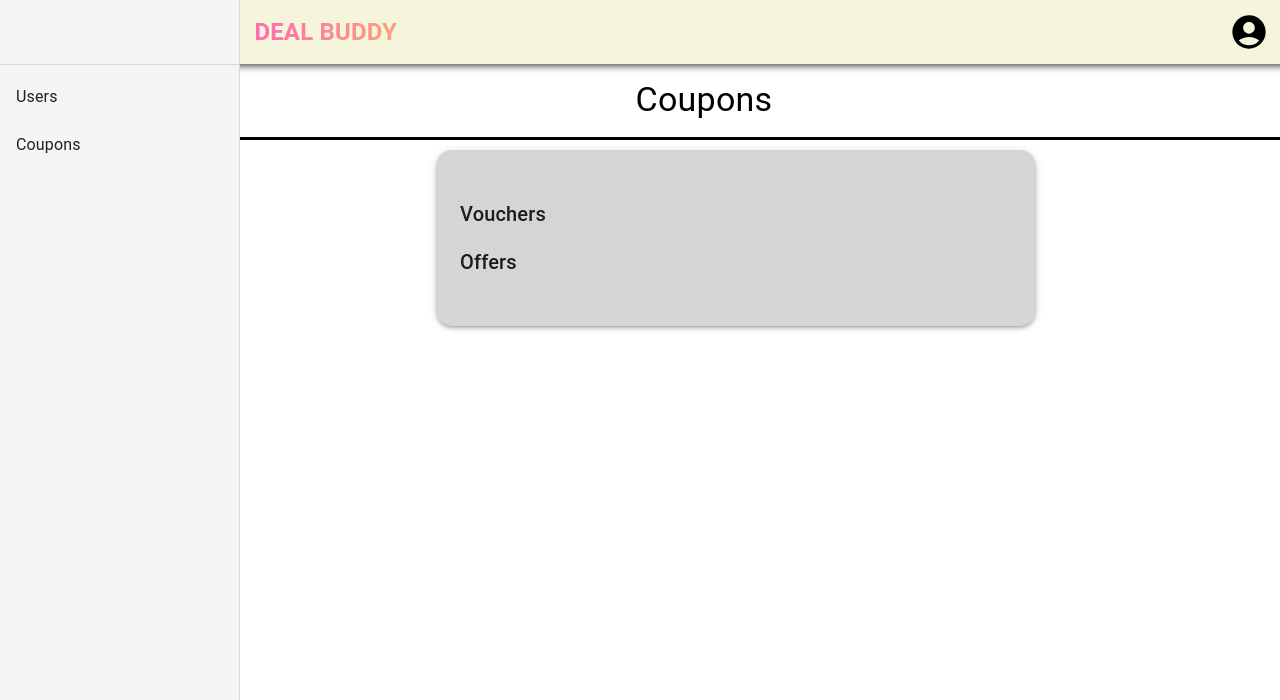
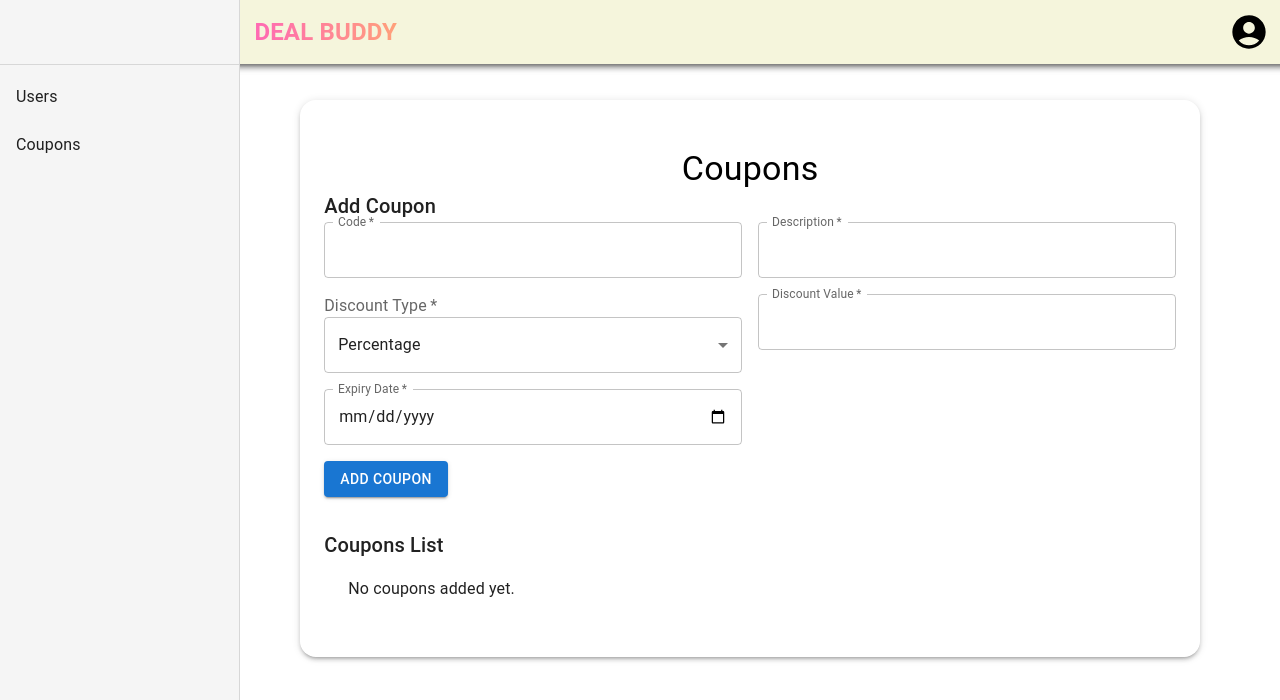
Before and after one commit to pashyaa/deal-buddy, a React (Create React App) app in the folder frontend/: page /dashboard/coupons in a window 1280 px wide. Shown: the top 700 px of the page. Built offline with nearby package versions, Linux system fonts and the light colour scheme; sample sign-in values are in the browser's storage; the HTML template or start-up script is replaced by a standard one.

Commit message:
coupons page, profile snack bar and page alignment

```diff
--- a/frontend/src/dashboard/Coupons.tsx
+++ b/frontend/src/dashboard/Coupons.tsx
@@ -1,33 +1,151 @@
-import React from 'react';
-import { Grid, Button, Typography, Table, TableHead, TableRow, TableCell, TableBody, TextField, FormControl, FormLabel, Container, Box, Tabs, Tab } from '@mui/material';
+import React, { useState, ChangeEvent } from 'react';
+import { Grid, Button, Typography, Container, Box, TextField, FormControl, FormLabel, Select, MenuItem, SelectChangeEvent } from '@mui/material';
+
+interface Coupon {
+  code: string;
+  description: string;
+  discountType: 'Percentage' | 'Flat';
+  discountValue: string;
+  expiryDate: string;
+  status: string;
+}
+
 const Coupons = () => {
+  const [coupons, setCoupons] = useState<Coupon[]>([]);
+  const [couponData, setCouponData] = useState<Omit<Coupon, 'status'>>({
+    code: '',
+    description: '',
+    discountType: 'Percentage',
+    discountValue: '',
+    expiryDate: ''
+  });
+
+
+  const handleInputChange = (e: ChangeEvent<HTMLInputElement>) => {
+    const { name, value } = e.target;
+    setCouponData({ ...couponData, [name]: value });
+  };
+
+
+  const handleSelectChange = (e: SelectChangeEvent<string>) => {
+    const { name, value } = e.target;
+    setCouponData({ ...couponData, [name]: value });
+  };
+
+  const handleAddCoupon = () => {
+    setCoupons([...coupons, { ...couponData, status: 'Active' }]);
+    setCouponData({ code: '', description: '', discountType: 'Percentage', discountValue: '', expiryDate: '' });
+  };
+
   return (
     <Box sx={{ width: '100%', minHeight: '100vh', display: 'flex', flexDirection: 'column' }}>
-    <Box sx={{ position: 'fixed', top: 60, left: '5%', right: 0, width: '100%', display: 'flex', justifyContent: 'center', alignItems: 'center', backgroundColor: '#FFFFFF', color: 'white', py: 2 , border: ' solid #000000'}}>
-      <Typography variant="h4" sx={{ flex: 1, textAlign: 'center',color: '#000000' }}>Coupons</Typography>
-      </Box>
-      <Container maxWidth="sm" sx={{
-       position: 'fixed', top: 150, right: 0, left: '15%', width: '100%', pt: 6, pb: 6, zIndex: 1,
+      <Container
+        maxWidth="md"
+        sx={{
+          position: 'fixed',
+          top: 100,
+          right: 10,
+          left: '18%',
+          width: '100%',
+          pt: 6,
+          pb: 6,
+          zIndex: 1,
           boxShadow: 3,
           borderRadius: 4,
-       backgroundColor: '#D5D5D5',
-       flex: 'none',
-       maxHeight: 560
-      }}>
+          flex: 'full',
+          maxHeight: 590
+        }}
+      >
+        <Box sx={{ display: 'flex', justifyContent: 'center' }}>
+          <Typography variant="h4" sx={{ textAlign: 'center', color: '#000000' }}>Coupons</Typography>
+        </Box>
+        <Typography variant="h6">Add Coupon</Typography>
         <Grid container spacing={2}>
-    <Grid item xs={12}>
-      <Typography variant="h6">Vouchers</Typography>
-
+          <Grid item xs={6}>
+            <TextField
+              label="Code"
+              name="code"
+              value={couponData.code}
+              onChange={handleInputChange}
+              fullWidth
+              InputLabelProps={{ shrink: true }}
+              required
+            />
+          </Grid>
+          <Grid item xs={6}>
+            <TextField
+              label="Description"
+              name="description"
+              value={couponData.description}
+              onChange={handleInputChange}
+              fullWidth
+              InputLabelProps={{ shrink: true }}
+              required
+            />
+          </Grid>
+          <Grid item xs={6}>
+            <FormControl fullWidth required>
+              <FormLabel>Discount Type</FormLabel>
+              <Select
+                name="discountType"
+                value={couponData.discountType}
+                onChange={handleSelectChange}
+              >
+                <MenuItem value="Percentage">Percentage</MenuItem>
+                <MenuItem value="Flat">Flat</MenuItem>
+              </Select>
+            </FormControl>
+          </Grid>
+          <Grid item xs={6}>
+            <TextField
+              label="Discount Value"
+              name="discountValue"
+              type="number"
+              value={couponData.discountValue}
+              onChange={handleInputChange}
+              fullWidth
+              InputLabelProps={{ shrink: true }}
+              required
+            />
+          </Grid>
+          <Grid item xs={6}>
+            <TextField
+              label="Expiry Date"
+              name="expiryDate"
+              type="date"
+              value={couponData.expiryDate}
+              onChange={handleInputChange}
+              fullWidth
+              InputLabelProps={{ shrink: true }}
+              required
+            />
           </Grid>
           <Grid item xs={12}>
-      <Typography variant="h6">Offers</Typography>
-
+            <Button variant="contained" color="primary" onClick={handleAddCoupon}>
+              Add Coupon
+            </Button>
           </Grid>
         </Grid>
 
+        <Typography variant="h6" sx={{ mt: 4 }}>Coupons List</Typography>
+        <Container sx={{ maxHeight: 100, overflowY: 'auto', mt: 1, p: 1 }}>
+  {coupons.length > 0 ? (
+    coupons.map((coupon, index) => (
+      <Container key={index} sx={{ border: '1px solid #000', p: 1, mt: 1}}>
+        <Typography variant="body1">Code: {coupon.code}</Typography>
+        <Typography variant="body1">Description: {coupon.description}</Typography>
+        <Typography variant="body1">Discount Type: {coupon.discountType}</Typography>
+        <Typography variant="body1">Discount Value: {coupon.discountValue}</Typography>
+        <Typography variant="body1">Expiry Date: {coupon.expiryDate}</Typography>
+        <Typography variant="body1">Status: {coupon.status}</Typography>
+      </Container>
+    ))
+  ) : (
+    <Typography variant="body1">No coupons added yet.</Typography>
+  )}
+</Container>
 
       </Container>
-
     </Box>
   );
 };
--- a/frontend/src/pages/Createaccount.tsx
+++ b/frontend/src/pages/Createaccount.tsx
@@ -132,9 +132,9 @@ export default function Createaccount() {
   };
 
   return (
-    <Container maxWidth="sm" sx={{ display: 'flex', justifyContent: 'center', alignItems: 'center', height: 'calc(100vh - 50px)' }}>
+    <Container maxWidth="sm" sx={{ height: '100vh', display: 'flex', justifyContent: 'center', alignItems: 'center' }}>
     <CssBaseline />
-    <Paper variant="outlined" sx={{ p: 2, backgroundColor: '#F5F5DC', width: '100%', height: '650px' }}>
+    <Paper variant="outlined" sx={{ p: 2, backgroundColor: '#F5F5DC' }}>
       <Grid container spacing={1}>
         <Grid item xs={12}>
           <h2 style={{ marginBottom: '10px' }}>Registration Form</h2>
--- a/frontend/src/pages/Profile.tsx
+++ b/frontend/src/pages/Profile.tsx
@@ -1,6 +1,6 @@
 import * as React from 'react';
 import { useState, useEffect } from 'react';
-import { Paper, Grid, Container, CssBaseline, TextField, Button, } from '@mui/material';
+import { Paper, Grid, Container, CssBaseline, TextField, Button, Snackbar, Alert } from '@mui/material';
 import { useNavigate } from 'react-router-dom';
 
 interface ProfileFormData {
@@ -21,13 +21,12 @@ export default function Profile() {
   });
 
   const [userId, setUserId] = useState<number | null>(null);
-
+  const [openSnackbar, setOpenSnackbar] = useState(false);
   const navigate = useNavigate();
 
   useEffect(() => {
     const fetchProfile = async () => {
       const token = localStorage.getItem('token');
-
       if (token) {
         try {
           const response = await fetch(`${process.env.REACT_APP_API_URL}/profile`, {
@@ -48,11 +47,9 @@ export default function Profile() {
           setUserId(id);
         } catch (error) {
           console.error('Error fetching profile data:', error);
-
-          navigate('/login');
+          navigate('/auth');
         }
       } else {
-
         navigate('/auth');
       }
     };
@@ -69,7 +66,6 @@ export default function Profile() {
 
   const handleSave = async () => {
     const token = localStorage.getItem('token');
-
     if (token && userId !== null) {
       try {
         const response = await fetch(`${process.env.REACT_APP_API_URL}/users/${userId}`, {
@@ -86,23 +82,29 @@ export default function Profile() {
         }
 
         const data = await response.json();
-        console.log('User updated successfully', data);
-
+        console.log('User  updated successfully', data);
+        setOpenSnackbar(true);
       } catch (error) {
         console.error('Error updating user:', error);
-
       }
     }
+  };
+
+  const handleCloseSnackbar = (event: React.SyntheticEvent | Event, reason?: string) => {
+    if (reason === 'clickaway') {
+      return;
+    }
+    setOpenSnackbar(false);
   };
 
   return (
     <Container maxWidth="sm" sx={{ height: '100vh', display: 'flex', justifyContent: 'center', alignItems: 'center' }}>
       <CssBaseline />
-      <Paper variant="outlined" sx={{ p: 2,  width: '100%' }}>
-      <Grid container spacing={1}>
-        <Grid item xs={12}>
-          <h2 style={{ marginBottom: '10px' }}>Personal Details</h2>
-        </Grid>
+      <Paper variant="outlined" sx={{ p: 2, width: '100%' }}>
+        <Grid container spacing={1}>
+          <Grid item xs={12}>
+            <h2 style={{ marginBottom: '10px' }}>Personal Details</h2>
+          </Grid>
           <Grid item xs={6}>
             <TextField
               name="firstName"
@@ -161,6 +163,11 @@ export default function Profile() {
           </Grid>
         </Grid>
       </Paper>
+      <Snackbar open={openSnackbar} autoHideDuration={6000} onClose={handleCloseSnackbar}>
+        <Alert onClose={(event) => handleCloseSnackbar(event, 'clickaway')} severity="success" sx={{ width: '100%' }}>
+          User updated successfully!
+        </Alert>
+      </Snackbar>
     </Container>
   );
 }
```
Lines whose indentation alone changed are shown as unchanged.
